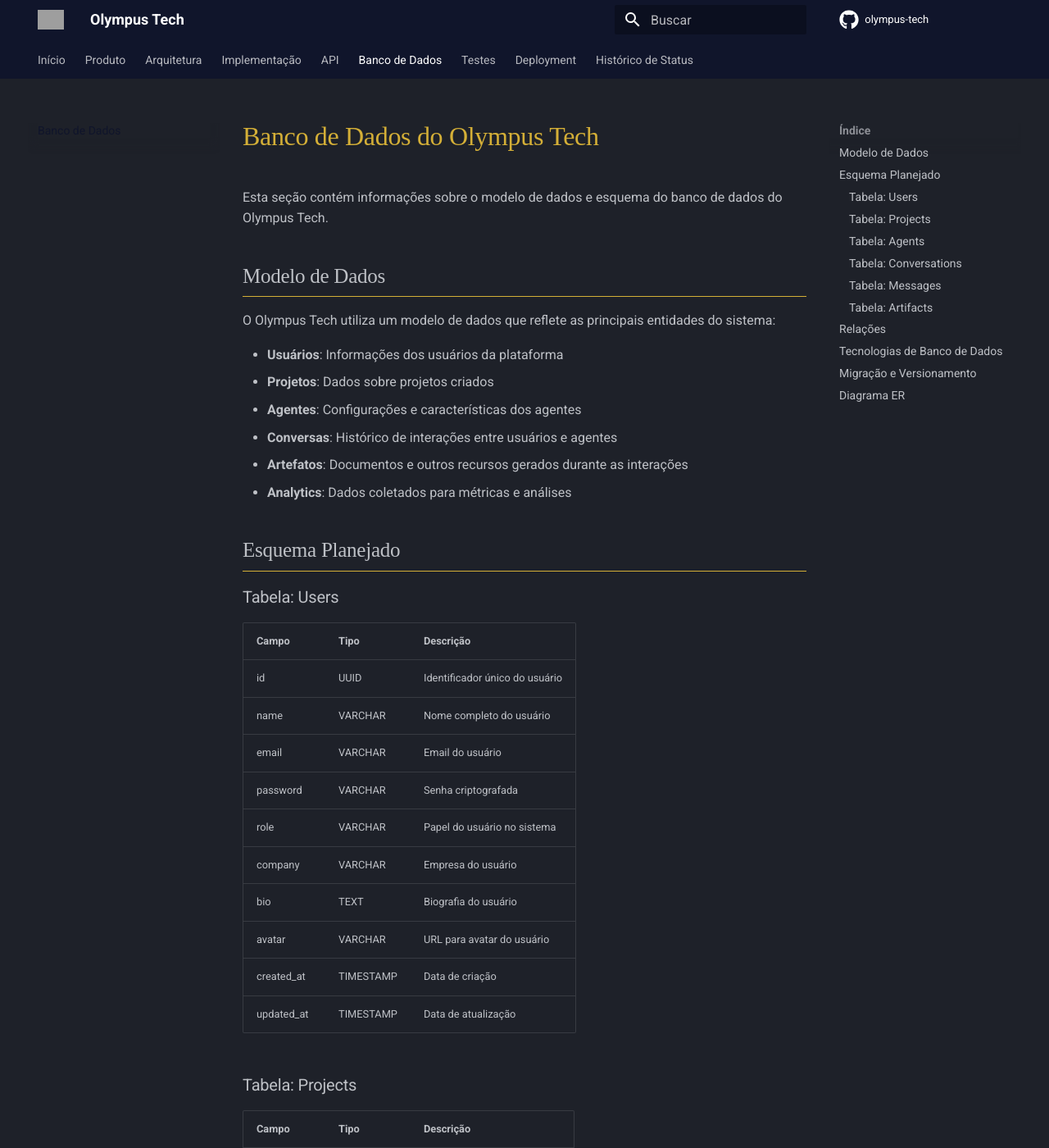
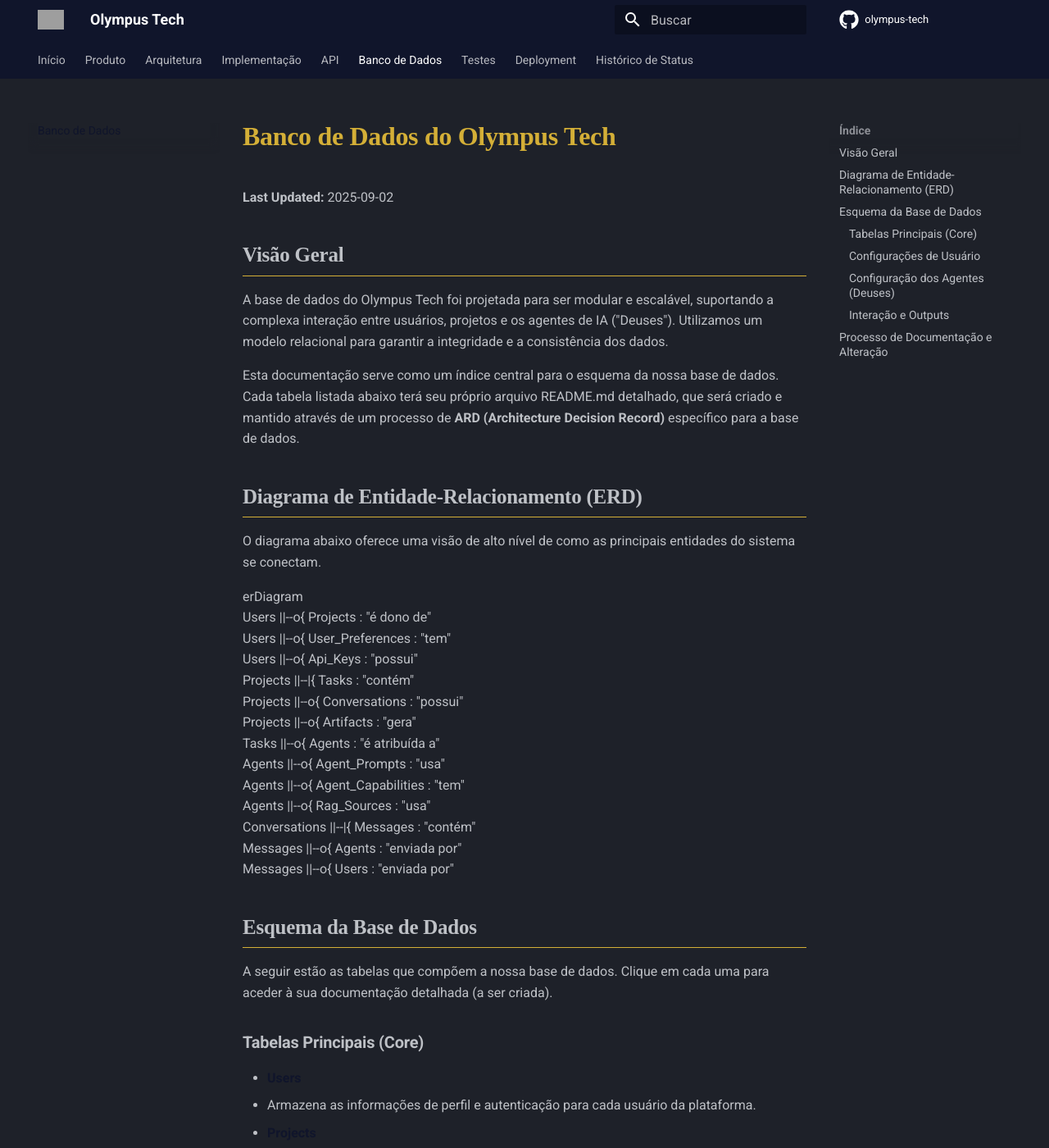
Before and after one commit to henriqueCaruso/olympus-tech, an MkDocs documentation site: the page built from docs/05-database/index.md, in a window 1280 px wide and 1400 px high. Shown: the whole window at 82% size. Built offline with MkDocs 1.6.1 and Material for MkDocs 9.7.7, drawn with Linux system fonts in a browser that asks for light colours; comment, search, counter and statistics services are not loaded; some of the changed text lies outside the part shown; grey boxes are pictures that could not be loaded.

Commit message:
Update Database Documentation index.md

```diff
--- a/docs/05-database/index.md
+++ b/docs/05-database/index.md
@@ -1,119 +1,72 @@
+# **Banco de Dados do Olympus Tech**
 
-# Banco de Dados do Olympus Tech
+**Last Updated:** 2025-09-02
 
-Esta seção contém informações sobre o modelo de dados e esquema do banco de dados do Olympus Tech.
+## **Visão Geral**
 
-## Modelo de Dados
+A base de dados do Olympus Tech foi projetada para ser modular e escalável, suportando a complexa interação entre usuários, projetos e os agentes de IA ("Deuses"). Utilizamos um modelo relacional para garantir a integridade e a consistência dos dados.
 
-O Olympus Tech utiliza um modelo de dados que reflete as principais entidades do sistema:
+Esta documentação serve como um índice central para o esquema da nossa base de dados. Cada tabela listada abaixo terá seu próprio arquivo README.md detalhado, que será criado e mantido através de um processo de **ARD (Architecture Decision Record)** específico para a base de dados.
 
-- **Usuários**: Informações dos usuários da plataforma
-- **Projetos**: Dados sobre projetos criados
-- **Agentes**: Configurações e características dos agentes
-- **Conversas**: Histórico de interações entre usuários e agentes
-- **Artefatos**: Documentos e outros recursos gerados durante as interações
-- **Analytics**: Dados coletados para métricas e análises
+## **Diagrama de Entidade-Relacionamento (ERD)**
 
-## Esquema Planejado
+O diagrama abaixo oferece uma visão de alto nível de como as principais entidades do sistema se conectam.
 
-### Tabela: Users
+erDiagram
+    Users ||--o{ Projects : "é dono de"
+    Users ||--o{ User\_Preferences : "tem"
+    Users ||--o{ Api\_Keys : "possui"
+    Projects ||--|{ Tasks : "contém"
+    Projects ||--o{ Conversations : "possui"
+    Projects ||--o{ Artifacts : "gera"
+    Tasks ||--o{ Agents : "é atribuída a"
+    Agents ||--o{ Agent\_Prompts : "usa"
+    Agents ||--o{ Agent\_Capabilities : "tem"
+    Agents ||--o{ Rag\_Sources : "usa"
+    Conversations ||--|{ Messages : "contém"
+    Messages ||--o{ Agents : "enviada por"
+    Messages ||--o{ Users : "enviada por"
 
-| Campo        | Tipo        | Descrição                      |
-|--------------|-------------|--------------------------------|
-| id           | UUID        | Identificador único do usuário |
-| name         | VARCHAR     | Nome completo do usuário       |
-| email        | VARCHAR     | Email do usuário               |
-| password     | VARCHAR     | Senha criptografada            |
-| role         | VARCHAR     | Papel do usuário no sistema    |
-| company      | VARCHAR     | Empresa do usuário             |
-| bio          | TEXT        | Biografia do usuário           |
-| avatar       | VARCHAR     | URL para avatar do usuário     |
-| created_at   | TIMESTAMP   | Data de criação                |
-| updated_at   | TIMESTAMP   | Data de atualização            |
+## **Esquema da Base de Dados**
 
-### Tabela: Projects
+A seguir estão as tabelas que compõem a nossa base de dados. Clique em cada uma para aceder à sua documentação detalhada (a ser criada).
 
-| Campo        | Tipo        | Descrição                        |
-|--------------|-------------|----------------------------------|
-| id           | UUID        | Identificador único do projeto   |
-| name         | VARCHAR     | Nome do projeto                  |
-| description  | TEXT        | Descrição do projeto             |
-| status       | VARCHAR     | Status atual do projeto          |
-| template_id  | UUID        | Template utilizado               |
-| owner_id     | UUID        | ID do usuário proprietário       |
-| created_at   | TIMESTAMP   | Data de criação                  |
-| updated_at   | TIMESTAMP   | Data de atualização              |
+### **Tabelas Principais (Core)**
 
-### Tabela: Agents
+* [**Users**](./tables/users.md)
+  * Armazena as informações de perfil e autenticação para cada usuário da plataforma.
+* [**Projects**](./tables/projects.md)
+  * Contém os detalhes de cada projeto criado por um usuário, servindo como o container principal para tarefas, conversas e artefatos.
+* [**Tasks**](./tables/tasks.md)
+  * Representa as unidades de trabalho dentro de um projeto, utilizadas no quadro Kanban e para atribuição aos agentes.
 
-| Campo        | Tipo        | Descrição                       |
-|--------------|-------------|---------------------------------|
-| id           | UUID        | Identificador único do agente   |
-| name         | VARCHAR     | Nome do agente                  |
-| role         | VARCHAR     | Papel/função do agente          |
-| description  | TEXT        | Descrição do agente             |
-| icon_type    | VARCHAR     | Tipo de ícone do agente         |
-| active       | BOOLEAN     | Se o agente está ativo          |
+### **Configurações de Usuário**
 
-### Tabela: Conversations
+* [**User\_Preferences**](./tables/user_preferences.md)
+  * Guarda as configurações de personalização da interface para cada usuário, como tema, idioma e preferências de notificação.
+* [**Api\_Keys**](./tables/api_keys.md)
+  * Armazena de forma segura as chaves de API fornecidas pelo usuário para diferentes provedores de IA (integrado com o backend LiteLLM).
 
-| Campo        | Tipo        | Descrição                         |
-|--------------|-------------|-----------------------------------|
-| id           | UUID        | Identificador único da conversa   |
-| user_id      | UUID        | ID do usuário                     |
-| agent_id     | UUID        | ID do agente                      |
-| project_id   | UUID        | ID do projeto relacionado         |
-| started_at   | TIMESTAMP   | Data de início da conversa        |
-| updated_at   | TIMESTAMP   | Última atualização da conversa    |
+### **Configuração dos Agentes (Deuses)**
 
-### Tabela: Messages
+* [**Agents**](./tables/agents.md)
+  * Define os "Deuses" disponíveis na plataforma, incluindo seus nomes, papéis, mitologia e configurações base.
+* [**Agent\_Prompts**](./tables/agent_prompts.md)
+  * Uma biblioteca de templates de prompts que podem ser personalizados e atribuídos aos agentes para guiar seu comportamento.
+* [**Agent\_Capabilities**](./tables/agent_capabilities.md)
+  * Define os "Poderes" (MCP \- Mission, Capabilities, Powers) de cada agente, ligando um agente a um conjunto de prompts e habilidades.
+* [**Rag\_Sources**](./tables/rag_sources.md)
+  * Armazena as fontes de dados (documentos, URLs, etc.) para o sistema RAG (Retrieval-Augmented Generation) de cada agente, garantindo conhecimento especializado.
 
-| Campo        | Tipo        | Descrição                        |
-|--------------|-------------|----------------------------------|
-| id           | UUID        | Identificador único da mensagem  |
-| conversation_id | UUID     | ID da conversa                   |
-| sender_type  | VARCHAR     | Tipo do remetente (user/agent)   |
-| sender_id    | UUID        | ID do remetente                  |
-| content      | TEXT        | Conteúdo da mensagem             |
-| timestamp    | TIMESTAMP   | Data e hora da mensagem          |
+### **Interação e Outputs**
 
-### Tabela: Artifacts
+* [**Conversations**](./tables/conversations.md)
+  * Agrupa as mensagens trocadas entre um usuário e os agentes dentro do contexto de um projeto.
+* [**Messages**](./tables/messages.md)
+  * Armazena cada mensagem individual enviada por um usuário ou agente.
+* [**Artifacts**](./tables/artifacts.md)
+  * Guarda os outputs gerados pelos agentes, como código, documentos e diagramas.
 
-| Campo        | Tipo        | Descrição                        |
-|--------------|-------------|----------------------------------|
-| id           | UUID        | Identificador único do artefato  |
-| name         | VARCHAR     | Nome do artefato                 |
-| type         | VARCHAR     | Tipo do artefato                 |
-| project_id   | UUID        | ID do projeto                    |
-| conversation_id | UUID     | ID da conversa de origem         |
-| content      | TEXT/BLOB   | Conteúdo do artefato             |
-| created_at   | TIMESTAMP   | Data de criação                  |
-| created_by_agent_id | UUID | ID do agente criador             |
+## **Processo de Documentação e Alteração**
 
-## Relações
-
-- Um **Usuário** pode ter muitos **Projetos**
-- Um **Projeto** pode ter muitas **Conversas**
-- Um **Agente** pode participar de muitas **Conversas**
-- Uma **Conversa** contém muitas **Mensagens**
-- Uma **Conversa** pode gerar muitos **Artefatos**
-
-## Tecnologias de Banco de Dados
-
-O Olympus Tech utilizará:
-
-- **PostgreSQL** como banco de dados principal
-- **Redis** para cache e gerenciamento de sessões
-- **Vector Database** (como Pinecone ou Weaviate) para armazenamento de embeddings e busca semântica
-
-## Migração e Versionamento
-
-O esquema do banco de dados será gerenciado com:
-
-- **Ferramentas de migração** para controle de versão do esquema
-- **Scripts de seed** para dados iniciais
-- **Backups regulares** e estratégias de recuperação
-
-## Diagrama ER
-
-Um diagrama de Entidade-Relacionamento detalhado será adicionado nesta seção à medida que o modelo de dados for finalizado.
+Cada tabela neste esquema é acompanhada por um README.md detalhado em sua respectiva pasta. Qualquer proposta de alteração ou criação de uma nova tabela deve ser precedida pela criação ou atualização de um **ARD (Architecture Decision Record)**. Este processo garante que nossa base de dados evolua de forma consistente, documentada e alinhada com os objetivos do produto.
```
